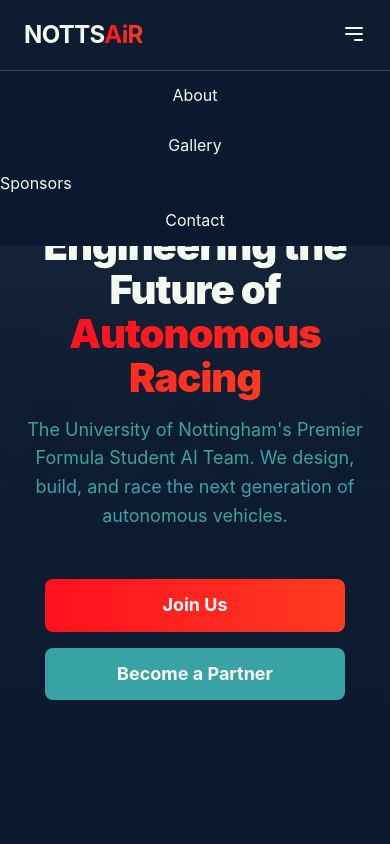
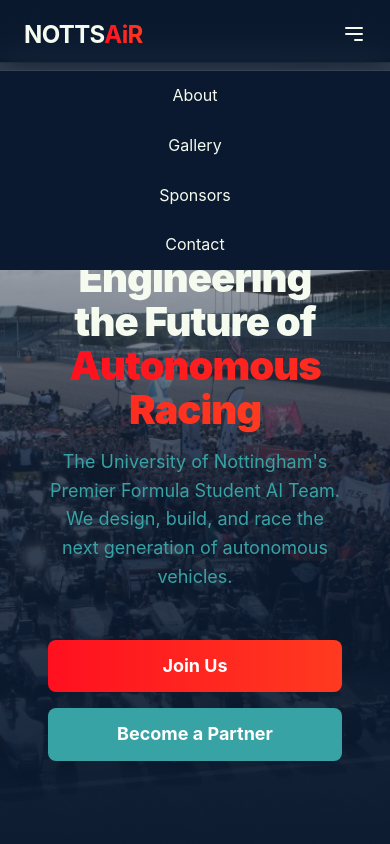
Before and after one commit to NOTTSAIR/NOTTSAIR-Website, a React (Create React App) app: page / in a window 390 px wide. Both pictures are taken after a click on the button 354 px from the left and 35 px from the top of the page. Shown: the top 844 px of the page. Built offline with nearby package versions, Linux system fonts and the light colour scheme.

Commit message:
update II mobile fixes

```diff
--- a/src/components/NavBar.js
+++ b/src/components/NavBar.js
@@ -134,7 +134,7 @@
                     </Link> */}
                     <a
                         href="#sponsors"
-                        className="nav-link"
+                        className="mobile-menu-item"
                         onClick={(e) => {
                             e.preventDefault();
                             scrollToSection('sponsors');
--- a/src/pages/Hero.css
+++ b/src/pages/Hero.css
@@ -1,19 +1,20 @@
 .hero {
     min-height: 100vh;
+    margin-top: 5%;
     display: flex;
     align-items: center;
     justify-content: center;
     position: relative;
     overflow: hidden;
-    padding-top: 80px;
+    padding: 80px 24px 24px;
+    background-image: url('../assets/gallery/6.jpg');
+    background-size: cover;
+    background-position: center;
 }
 
 .hero-bg {
     position: absolute;
     inset: 0;
-    background-image: url('https://placehold.co/1920x1080/0A192F/38A3A5?text=AI+Racing+Concept');
-    background-size: cover;
-    background-position: center;
     opacity: 0.1;
 }
 
@@ -277,6 +278,9 @@
 }
 
 @media (max-width: 768px) {
+    .hero{
+        margin-top: 15%;
+    }
     .gallery-grid {
         column-count: 2;
     }
@@ -293,7 +297,7 @@
         gap: 12px;
     }
     .sponsor-logo {
-        width: 80px;
-        height: 32px;
+        width: 100%;
+        height: auto;
     }
 }
```
